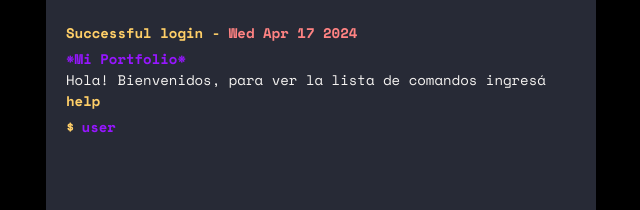
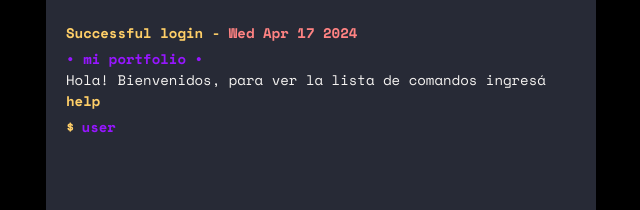
Before and after one commit to jorgefranciscogarcia/jorgefranciscogarcia.github.io, a plain HTML site: page index.html in a window 1280 px wide. Shown: the part 161-371 px from the top of the page, 319-959 px from the left. Drawn offline with nearby package versions, Linux system fonts and the light colour scheme.

Commit message:
Actualizar index.html

```diff
--- a/index.html
+++ b/index.html
@@ -17,7 +17,7 @@
       <div class="terminal" id="terminalWindow" >
         <section id="terminal">
           <div class="command">Successful login - <span class="error" id="date"></span></div>
-          <div class="title">*Mi Portfolio*</div>
+          <div class="title">• mi portfolio •</div>
           Hola! Bienvenidos, para ver la lista de comandos ingresá <span class="command">help</span>
         </section>
         <div class="prompt">
```
